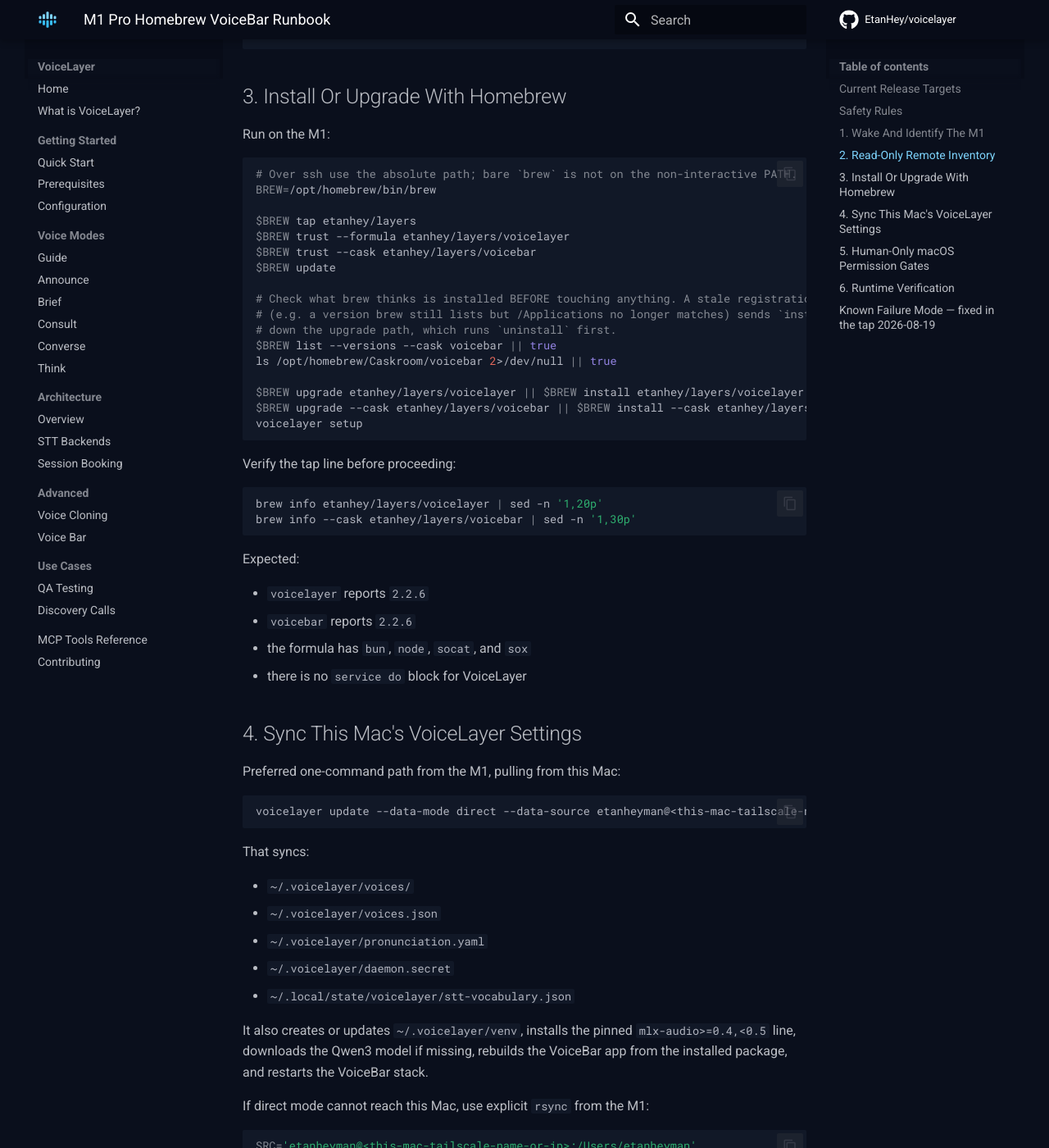
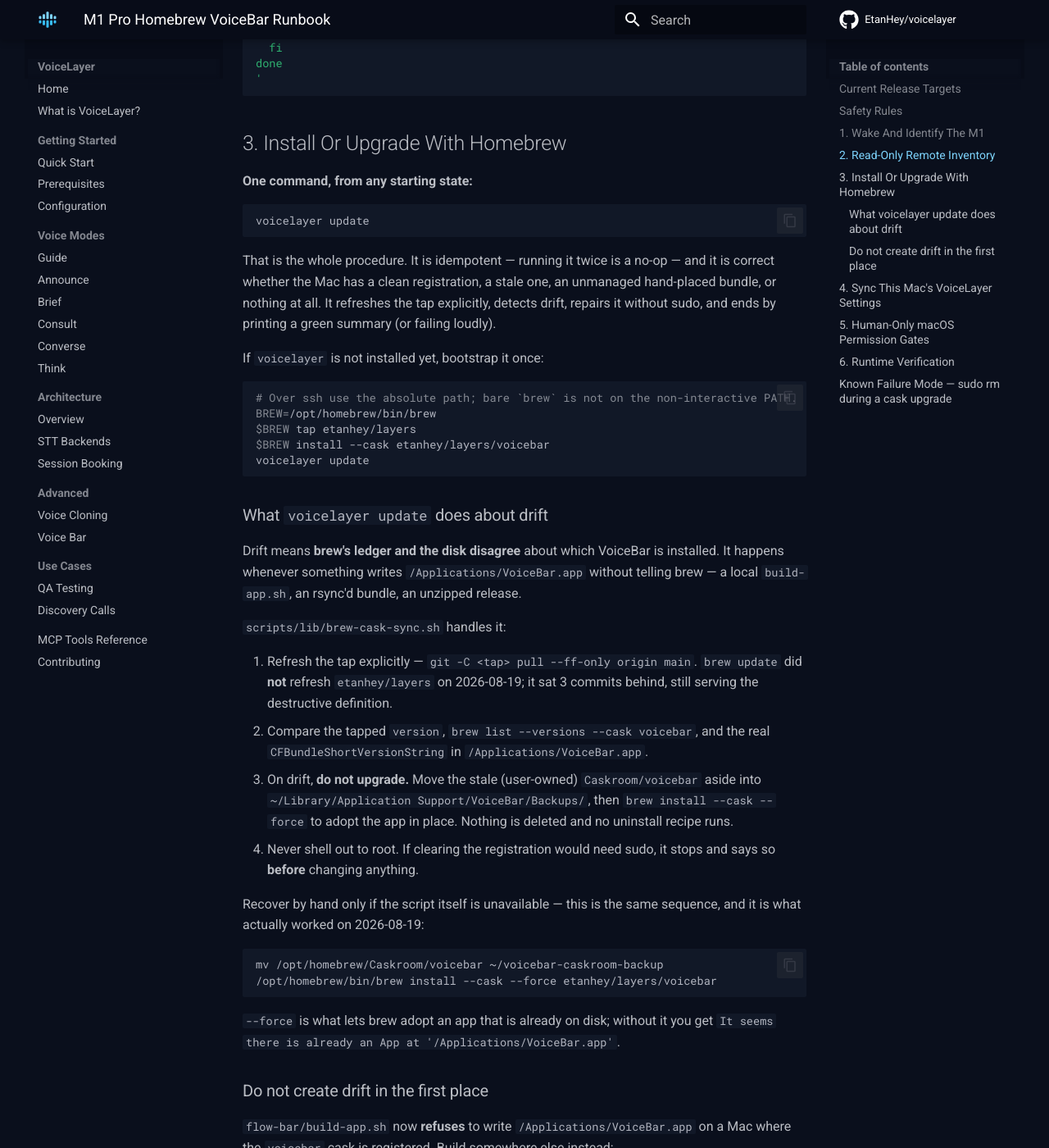
Before and after one commit to EtanHey/voicelayer, an MkDocs documentation site: the page built from docs/m1-homebrew-voicebar-runbook.md, in a window 1280 px wide and 1400 px high, scrolled down 2530 px. Shown: the whole window at 82% size. Built offline with MkDocs 1.6.1 and Material for MkDocs 9.7.7, drawn with Linux system fonts in a browser that asks for light colours; comment, search, counter and statistics services are not loaded; some of the changed text lies outside the part shown.

Commit message:
fix: make VoiceBar cask sync drift-proof and non-destructive
On 2026-08-19 brew's ledger said 2.1.10 while /Applications held 2.2.5. The
`brew upgrade --cask` that followed correctly uninstalled 2.1.10 first — and
Homebrew reads the uninstall stanza from the OLD version's saved cask in
Caskroom/.metadata, so it ran 2.1.10's `delete:` recipe, which always shells
out to `sudo rm`. No TTY over ssh, so sudo aborted after the services and
LaunchAgent plists were already destroyed and before the install ever ran.

The tap's `trash:` fix (homebrew-layers #30) does not help there: the saved
metadata, not the newly tapped file, is what gets executed.

- scripts/lib/brew-cask-sync.sh: one idempotent entry point that refreshes the
  tap explicitly (`git -C <tap> pull --ff-only origin main` — `brew update` did
  not refresh etanhey/layers), compares tapped version vs `brew list --versions
  --cask` vs the real CFBundleShortVersionString, and on ANY disagreement moves
  the user-owned Caskroom entry aside and adopts with `install --cask --force`
  instead of upgrading. Also routes around a root-only saved recipe even when
  the ledger and disk agree. Resolves brew by absolute path (bare `brew` is not
  on the M1's non-interactive ssh PATH) and never shells to root — if clearing
  the registration would need sudo it stops before changing anything.
- voicelayer update: uses it, and ends with a green app/cask/formula/process/
  launchd/socket summary that fails loudly.
- build-app.sh: refuses to write /Applications/VoiceBar.app on a Mac where the
  cask is registered — the root cause of the drift. The deliberate resident-swap
  lifecycle keeps working via VOICEBAR_ALLOW_BREW_MANAGED_INSTALL=1, which now
  warns that brew's ledger is stale and names the recovery command.

Tests: 137 pass across the 8 affected files, including a faithful fake-Homebrew
sandbox covering all five drift states, idempotency, the unwritable-Caskroom
stop, and the root-only-recipe route-around.

Co-Authored-By: Claude Opus 5 (1M context) <noreply@anthropic.com>

````diff
--- a/docs/m1-homebrew-voicebar-runbook.md
+++ b/docs/m1-homebrew-voicebar-runbook.md
@@ -71,11 +71,14 @@ uname -m
 printf "uid=%s home=%s\n" "$(id -u)" "$HOME"
 
 printf "== brew ==\n"
-brew tap
-HOMEBREW_NO_AUTO_UPDATE=1 brew list --versions voicelayer cmuxlayer brainlayer 2>/dev/null || true
-HOMEBREW_NO_AUTO_UPDATE=1 brew list --cask --versions voicebar brainbar 2>/dev/null || true
-HOMEBREW_NO_AUTO_UPDATE=1 brew info etanhey/layers/voicelayer || true
-HOMEBREW_NO_AUTO_UPDATE=1 brew info --cask etanhey/layers/voicebar || true
+BREW=/opt/homebrew/bin/brew
+$BREW tap
+HOMEBREW_NO_AUTO_UPDATE=1 $BREW list --versions voicelayer cmuxlayer brainlayer 2>/dev/null || true
+HOMEBREW_NO_AUTO_UPDATE=1 $BREW list --cask --versions voicebar brainbar 2>/dev/null || true
+HOMEBREW_NO_AUTO_UPDATE=1 $BREW info etanhey/layers/voicelayer || true
+HOMEBREW_NO_AUTO_UPDATE=1 $BREW info --cask etanhey/layers/voicebar || true
+printf "== drift ==\n"
+/usr/libexec/PlistBuddy -c "Print :CFBundleShortVersionString" /Applications/VoiceBar.app/Contents/Info.plist 2>/dev/null || echo "no resident app"
 
 printf "== launchd ==\n"
 launchctl print "gui/$(id -u)/com.voicelayer.voicebar" 2>&1 || true
@@ -110,33 +113,75 @@ done
 
 ## 3. Install Or Upgrade With Homebrew
 
-Run on the M1:
+**One command, from any starting state:**
+
+```bash
+voicelayer update
+```
+
+That is the whole procedure. It is idempotent — running it twice is a no-op — and it is correct
+whether the Mac has a clean registration, a stale one, an unmanaged hand-placed bundle, or nothing
+at all. It refreshes the tap explicitly, detects drift, repairs it without sudo, and ends by
+printing a green summary (or failing loudly).
+
+If `voicelayer` is not installed yet, bootstrap it once:
 
 ```bash
 # Over ssh use the absolute path; bare `brew` is not on the non-interactive PATH.
 BREW=/opt/homebrew/bin/brew
+$BREW tap etanhey/layers
+$BREW install --cask etanhey/layers/voicebar
+voicelayer update
+```
 
-$BREW tap etanhey/layers
-$BREW trust --formula etanhey/layers/voicelayer
-$BREW trust --cask etanhey/layers/voicebar
-$BREW update
+### What `voicelayer update` does about drift
 
-# Check what brew thinks is installed BEFORE touching anything. A stale registration
-# (e.g. a version brew still lists but /Applications no longer matches) sends `install`
-# down the upgrade path, which runs `uninstall` first.
-$BREW list --versions --cask voicebar || true
-ls /opt/homebrew/Caskroom/voicebar 2>/dev/null || true
+Drift means **brew's ledger and the disk disagree** about which VoiceBar is installed. It happens
+whenever something writes `/Applications/VoiceBar.app` without telling brew — a local
+`build-app.sh`, an rsync'd bundle, an unzipped release.
 
-$BREW upgrade etanhey/layers/voicelayer || $BREW install etanhey/layers/voicelayer
-$BREW upgrade --cask etanhey/layers/voicebar || $BREW install --cask etanhey/layers/voicebar
-voicelayer setup
+`scripts/lib/brew-cask-sync.sh` handles it:
+
+1. Refresh the tap explicitly — `git -C <tap> pull --ff-only origin main`. `brew update` did **not**
+   refresh `etanhey/layers` on 2026-08-19; it sat 3 commits behind, still serving the destructive
+   definition.
+2. Compare the tapped `version`, `brew list --versions --cask voicebar`, and the real
+   `CFBundleShortVersionString` in `/Applications/VoiceBar.app`.
+3. On drift, **do not upgrade.** Move the stale (user-owned) `Caskroom/voicebar` aside into
+   `~/Library/Application Support/VoiceBar/Backups/`, then `brew install --cask --force` to adopt
+   the app in place. Nothing is deleted and no uninstall recipe runs.
+4. Never shell out to root. If clearing the registration would need sudo, it stops and says so
+   **before** changing anything.
+
+Recover by hand only if the script itself is unavailable — this is the same sequence, and it is what
+actually worked on 2026-08-19:
+
+```bash
+mv /opt/homebrew/Caskroom/voicebar ~/voicebar-caskroom-backup
+/opt/homebrew/bin/brew install --cask --force etanhey/layers/voicebar
 ```
+
+`--force` is what lets brew adopt an app that is already on disk; without it you get
+`It seems there is already an App at '/Applications/VoiceBar.app'`.
+
+### Do not create drift in the first place
+
+`flow-bar/build-app.sh` now **refuses** to write `/Applications/VoiceBar.app` on a Mac where the
+`voicebar` cask is registered. Build somewhere else instead:
+
+```bash
+bash flow-bar/build-app.sh --install-path "$HOME/Applications/VoiceBar-dev.app"
+```
+
+Deliberately swapping the resident app to test a branch build (the lifecycle in `AGENTS.md`) is
+still possible with `VOICEBAR_ALLOW_BREW_MANAGED_INSTALL=1`; it warns that brew's ledger is now
+stale and tells you to run `voicelayer update` to put the Mac back.
 
 Verify the tap line before proceeding:
 
 ```bash
-brew info etanhey/layers/voicelayer | sed -n '1,20p'
-brew info --cask etanhey/layers/voicebar | sed -n '1,30p'
+/opt/homebrew/bin/brew info etanhey/layers/voicelayer | sed -n '1,20p'
+/opt/homebrew/bin/brew info --cask etanhey/layers/voicebar | sed -n '1,30p'
 ```
 
 Expected:
@@ -222,18 +267,26 @@ Then verify the real user path:
 The M1 is green only after all four runtime checks pass.
 
 
-## Known Failure Mode — fixed in the tap 2026-08-19
+## Known Failure Mode — `sudo rm` during a cask upgrade
 
 Before tap PR #30, the cask's `uninstall delete:` shelled out to `sudo rm` unconditionally
 (`uninstall_delete` passes `sudo: true`, Homebrew `cask/artifact/abstract_uninstall.rb:509`). Over
 ssh there is no TTY, so sudo could not prompt, the uninstall aborted — and because the upgrade path
 runs uninstall *first*, `brew upgrade --cask` and `brew install --cask` both died with it, after the
-destructive half had already run. That deleted `/Applications/VoiceBar.app` on the M1.
+destructive half had already run. That deleted `/Applications/VoiceBar.app` on the M1, and on
+2026-08-19 destroyed the main Mac's LaunchAgents too.
 
-Fixed in tap PR #30 (`67f567a`, merged 2026-08-19T14:45Z) by switching that stanza to `trash:`,
-which needs no root — nothing in `~/Library/LaunchAgents` is root-owned.
+Tap PR #30 (`67f567a`, merged 2026-08-19T14:45Z) switched that stanza to `trash:`, which needs no
+root — nothing in `~/Library/LaunchAgents` is root-owned.
 
-**The fix is tied to the tap revision, not the app version.** Cask `2.2.6` exists both pre- and
-post-fix: the 2.2.6 install that broke the M1 ran against the pre-fix definition. So always
-`$BREW update` before a cask operation, and if you see `sudo: a terminal is required to read the
-password`, your tap predates `67f567a` — update it and retry rather than reaching for sudo.
+**That fix does NOT rescue a machine that is already registered at a pre-fix version.** Homebrew
+reads the uninstall stanza from the **old** version's saved cask in
+`Caskroom/voicebar/.metadata/<version>/*/Casks/voicebar.rb`, never from the newly tapped one. A Mac
+whose ledger still says `2.1.10` will run `2.1.10`'s `sudo rm` no matter how current the tap is.
+
+This is why the drift path never upgrades. `voicelayer update` greps the saved cask for `delete:`
+and `sudo: true`; if the recipe it would run needs root, it re-registers instead — clearing the
+stale entry and adopting with `--force`, so that recipe is never executed.
+
+If you ever see `sudo: a terminal is required to read the password`, do not reach for sudo. Run
+`voicelayer update`.
````
Also changed, not shown: CLAUDE.details.md (+2 -2 lines), docs/install-and-update.md (+25 -1 lines), 8 other files.
